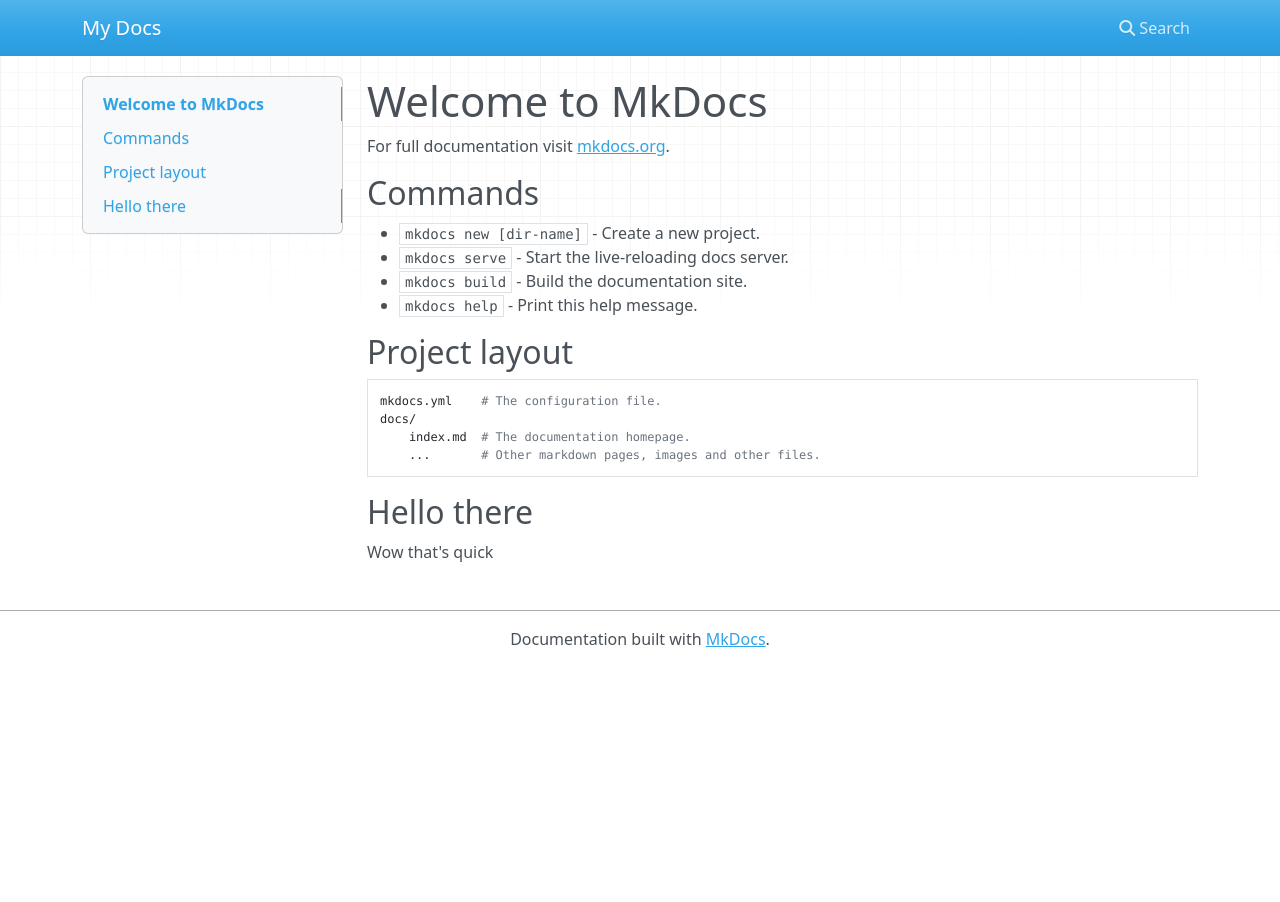
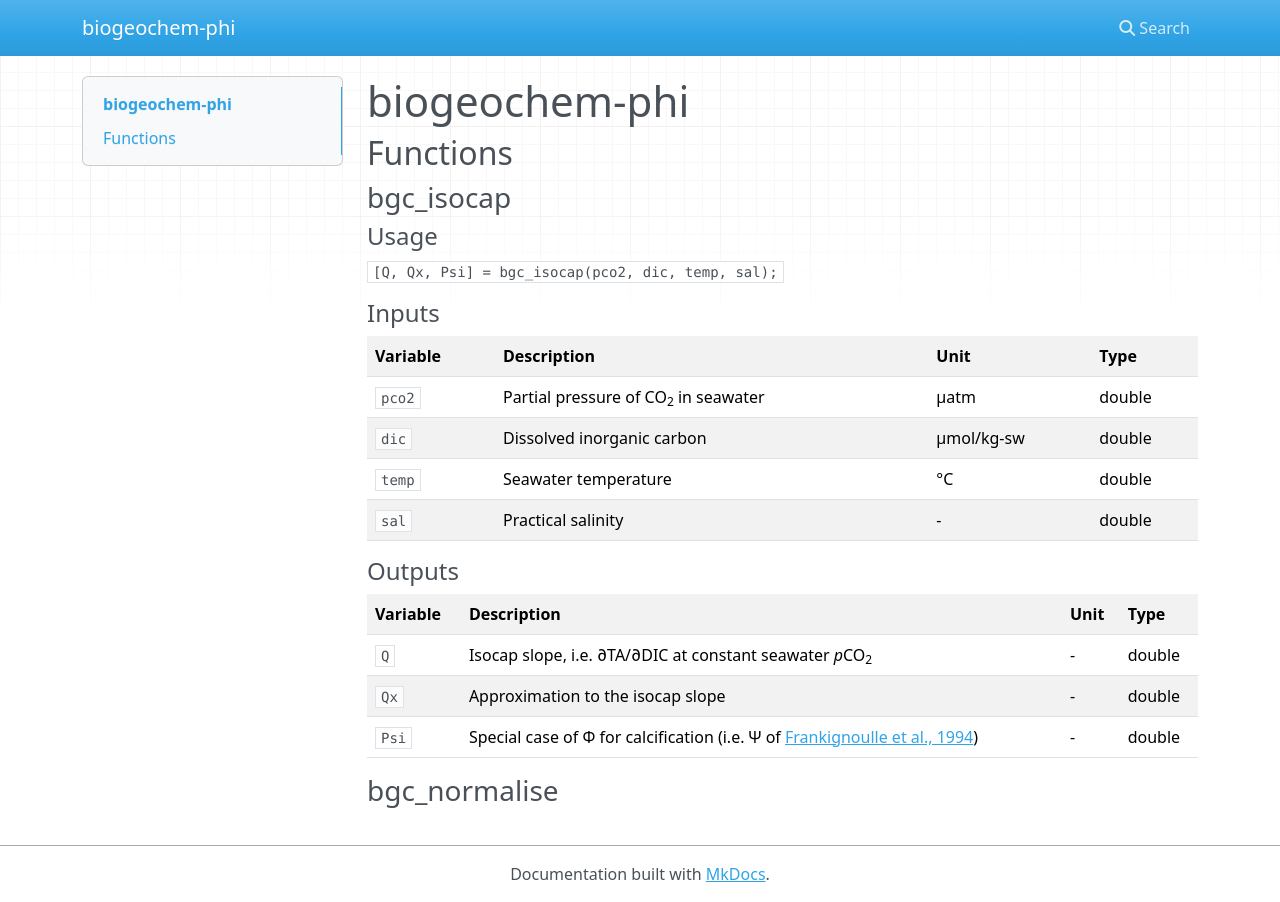
Before and after one commit to mvdh7/biogeochem-phi, an MkDocs documentation site: the page built from docs/index.md, in a window 1280 px wide. Built offline with MkDocs 1.6.1, drawn with Linux system fonts in a browser that asks for light colours; nearby versions of some CDN libraries.

Commit message:
bgc_isocap basic documentation

```diff
--- a/docs/index.md
+++ b/docs/index.md
@@ -1,22 +1,75 @@
-# Welcome to MkDocs
-
-For full documentation visit [mkdocs.org](https://mkdocs.org).
-
-## Commands
-
-* `mkdocs new [dir-name]` - Create a new project.
-* `mkdocs serve` - Start the live-reloading docs server.
-* `mkdocs build` - Build the documentation site.
-* `mkdocs help` - Print this help message.
-
-## Project layout
-
-    mkdocs.yml    # The configuration file.
-    docs/
-        index.md  # The documentation homepage.
-        ...       # Other markdown pages, images and other files.
-
-## Hello there
+# biogeochem-phi
 
 
-Wow that's quick
+
+## Functions
+
+### bgc_isocap
+
+#### Usage
+
+`[Q, Qx, Psi] = bgc_isocap(pco2, dic, temp, sal);`
+
+#### Inputs
+
+<table><tr>
+
+<td><b>Variable</b></td>
+<td><b>Description</b></td>
+<td><b>Unit</b></td>
+<td><b>Type</b></td>
+</tr><tr>
+
+<td><code>pco2</code></td>
+<td>Partial pressure of CO<sub>2</sub> in seawater</td>
+<td>μatm</td>
+<td>double</td>
+</tr><tr>
+
+<td><code>dic</code></td>
+<td>Dissolved inorganic carbon</td>
+<td>μmol/kg-sw</td>
+<td>double</td>
+</tr><tr>
+
+<td><code>temp</code></td>
+<td>Seawater temperature</td>
+<td>°C</td>
+<td>double</td>
+</tr><tr>
+
+<td><code>sal</code></td>
+<td>Practical salinity</td>
+<td>-</td>
+<td>double</td>
+</tr></table>
+
+#### Outputs
+
+<table><tr>
+
+<td><b>Variable</b></td>
+<td><b>Description</b></td>
+<td><b>Unit</b></td>
+<td><b>Type</b></td>
+</tr><tr>
+
+<td><code>Q</code></td>
+<td>Isocap slope, i.e. ∂TA/∂DIC at constant seawater <i>p</i>CO<sub>2</sub></td>
+<td>-</td>
+<td>double</td>
+</tr><tr>
+
+<td><code>Qx</code></td>
+<td>Approximation to the isocap slope</td>
+<td>-</td>
+<td>double</td>
+</tr><tr>
+
+<td><code>Psi</code></td>
+<td>Special case of Φ for calcification (i.e. Ψ of <a href="https://doi.org/10.4319/lo.1994.39.2.0458" target="_blank">Frankignoulle et al., 1994</a>)</td>
+<td>-</td>
+<td>double</td>
+</tr></table>
+
+### bgc_normalise
--- a/mkdocs.yml
+++ b/mkdocs.yml
@@ -1 +1 @@
-site_name: My Docs
+site_name: biogeochem-phi
```
